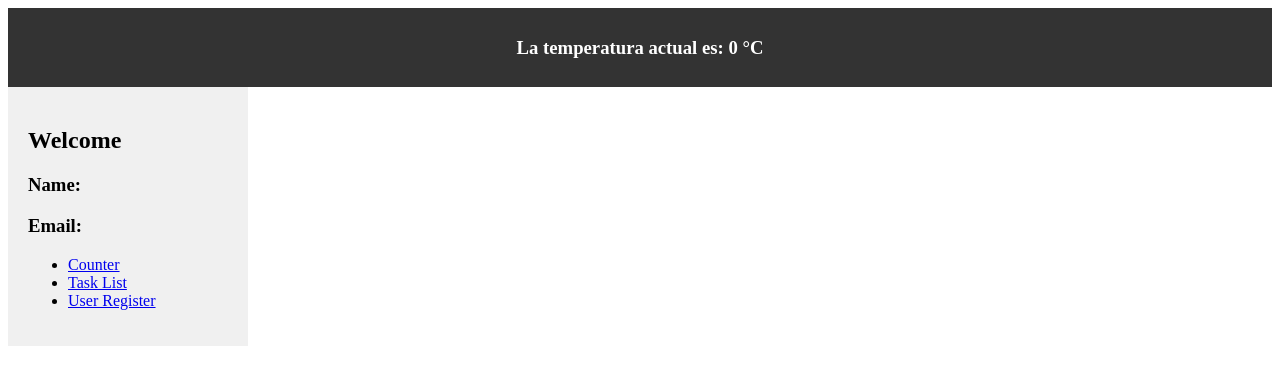
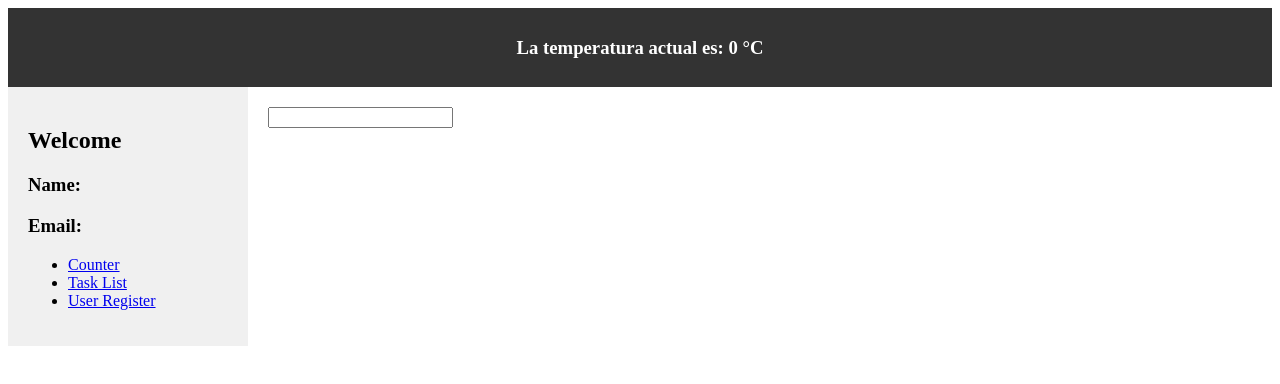
Before and after one commit to juandgv/Learning-Vue3, a Vue app: page / in a window 1280 px wide. Shown: the top 384 px of the page. Built offline with nearby package versions, Linux system fonts and the light colour scheme; no server answers.

Commit message:
Bind mensaje prop to AppHeader and add input for texto in MainView

```diff
--- a/src/views/MainView.vue
+++ b/src/views/MainView.vue
@@ -1,8 +1,10 @@
 <template>
-  <AppHeader />
+  <AppHeader :mensaje="texto" />
   <div class="container">
     <Sidebar />
     <div class="content">
+      <input type="text" v-model="texto" />
+      {{ texto }}
       <router-view />
     </div>
   </div>
@@ -11,6 +13,9 @@
 <script setup>
 import Sidebar from '@/components/AppSidebar.vue'
 import AppHeader from '@/components/AppHeader.vue'
+import { ref } from 'vue'
+
+const texto = ref('')
 </script>
 
 <style scoped>
```
